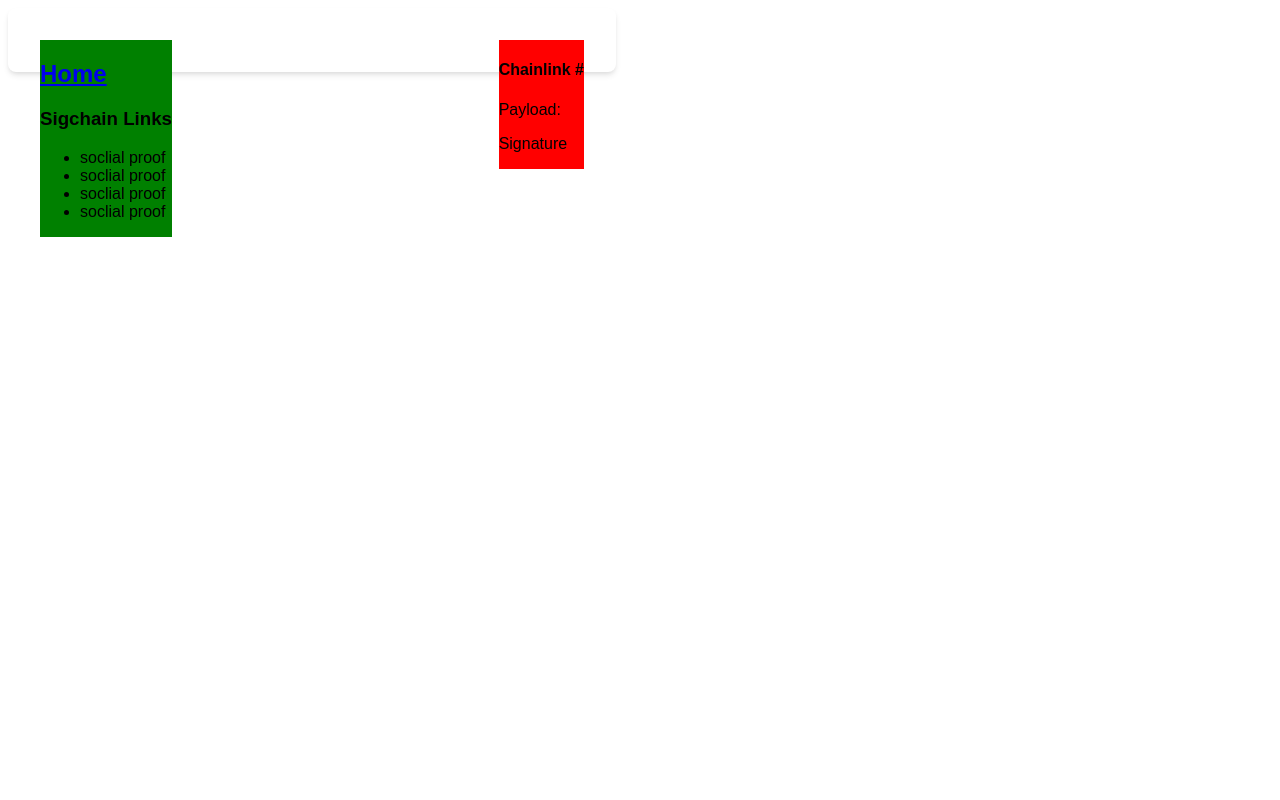
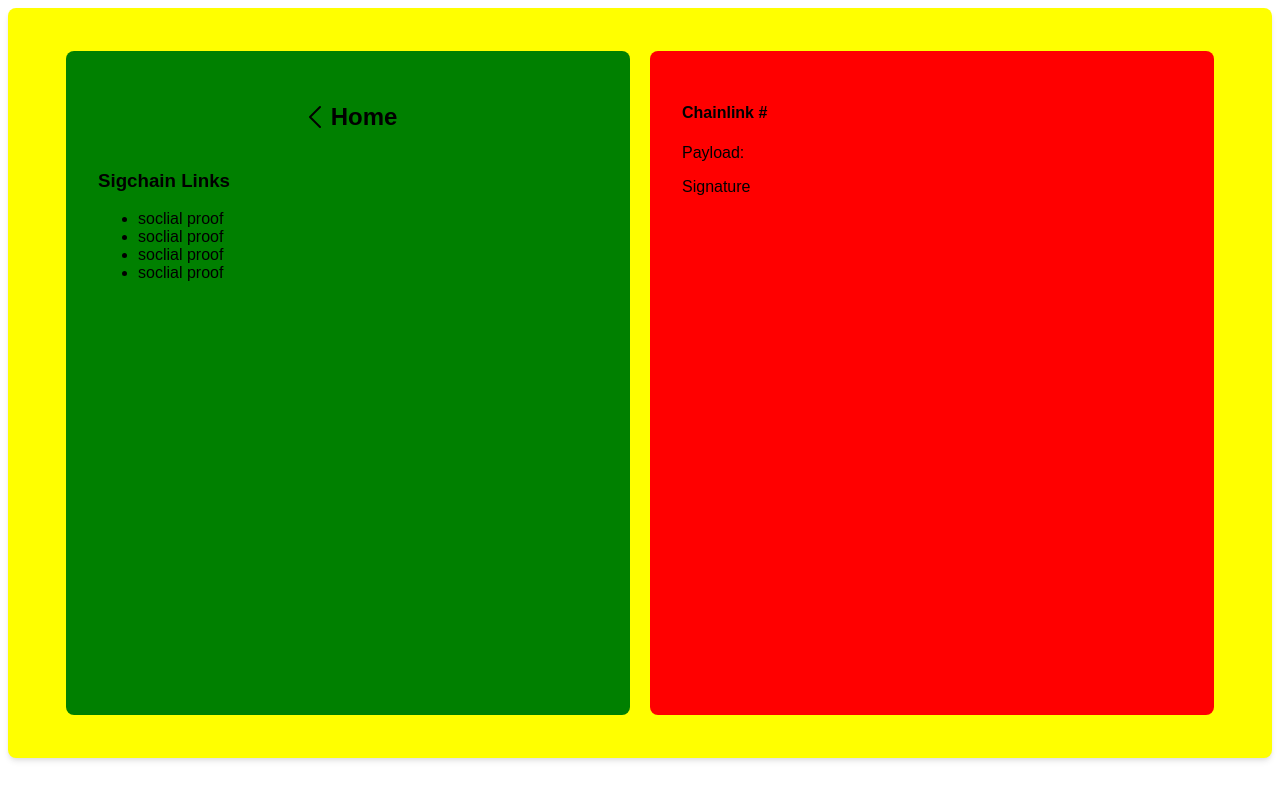
Before and after one commit to BenTAMUC/SURI_Profile, a React (Vite) app: page /sigchain in a window 1280 px wide. Built offline with nearby package versions, Linux system fonts and the light colour scheme.

Commit message:
CSS and html improvements to sigchain and home page

```diff
--- a/src/Home.css
+++ b/src/Home.css
@@ -1,12 +1,16 @@
 .main-container {
+    width: 100%;
+    max-width: 34rem;
+    display: flex;
+    flex: 1;
     align-items: center;
     justify-content: center;
-    background-color: white;
+    background-color: orange;
     padding: 2rem;
+    margin: auto;
     border-radius: 0.5rem;
     box-shadow: 0 4px 6px -1px rgba(0, 0, 0, 0.1), 0 2px 4px -1px rgba(0, 0, 0, 0.06);
-    width: 100%;
-    max-width: 34rem; /* Equivalent to max-w-xl */
+
 }
 
 .content-wrapper {
--- a/src/Home.jsx
+++ b/src/Home.jsx
@@ -75,7 +75,7 @@ function Home() {
     },[])
 
   return(
-    <div className="main-container" id="main-content">
+    <div className="main-container">
     <div className="content-wrapper">
 
         <div className="left-panel">
--- a/src/Sigchain.css
+++ b/src/Sigchain.css
@@ -1,27 +1,53 @@
-.main-container{
-    height: auto;
-    width: auto;
+.main-sig-container{
+    display: flex;
     align-items: center;
     justify-content: center;
     flex: 1;
+    flex-direction: row;
     font-family: Arial, sans-serif;
+
 }
 
 .main-part2-container{
-    height: auto;
-    width: auto;
+    display: flex;
+    height: 750px;
+    width: 1300px;
     align-items: center;
     justify-content: center;
     flex-direction: row;
-    flex: 1;
+    background-color: yellow;
+    border-radius: 0.5rem;
+    box-shadow: 0 4px 6px -1px rgba(0, 0, 0, 0.1), 0 2px 4px -1px rgba(0, 0, 0, 0.06);
 }
 
 .sig-list-left{
+    width: 500px;
+    height: 600px;
+    margin-right: 10px;
     background-color: green;
-    float: left;
+    border-radius: 0.5rem;
+    padding: 2rem;
 }
 
 .chainlink-right{
+    width: 500px;
+    height: 600px;
+    margin-left: 10px;
     background-color: red;
-    float: right;
+    border-radius: 0.5rem;
+    padding: 2rem;
 }
+
+.home-link {
+    color: black;
+    text-decoration: none;
+    display: flex;
+    flex-direction: row;
+    align-items: center;
+    justify-content: center;
+}
+
+.arrow-size{
+    height: 2rem;
+    width: 2rem;
+}
--- a/src/Sigchain.jsx
+++ b/src/Sigchain.jsx
@@ -35,10 +35,12 @@ const sig = [
 
 const Sigchain = () => {
     return (
-        <div className="main-container">
+        <div className="main-sig-container">
             <div className="main-part2-container">
                 <div className="sig-list-left">
-                        <Link to = {"/"}>
+                        <Link to = {"/"} className="home-link">
+                            <svg xmlns="http://www.w3.org/2000/svg" fill="none" viewBox="0 0 24 24" strokeWidth={1.5} stroke="currentColor" className="arrow-size">
+                            <path strokeLinecap="round" strokeLinejoin="round" d="M15.75 19.5L8.25 12l7.5-7.5" /></svg>
                             <h2>Home</h2>
                         </Link>
 
```
